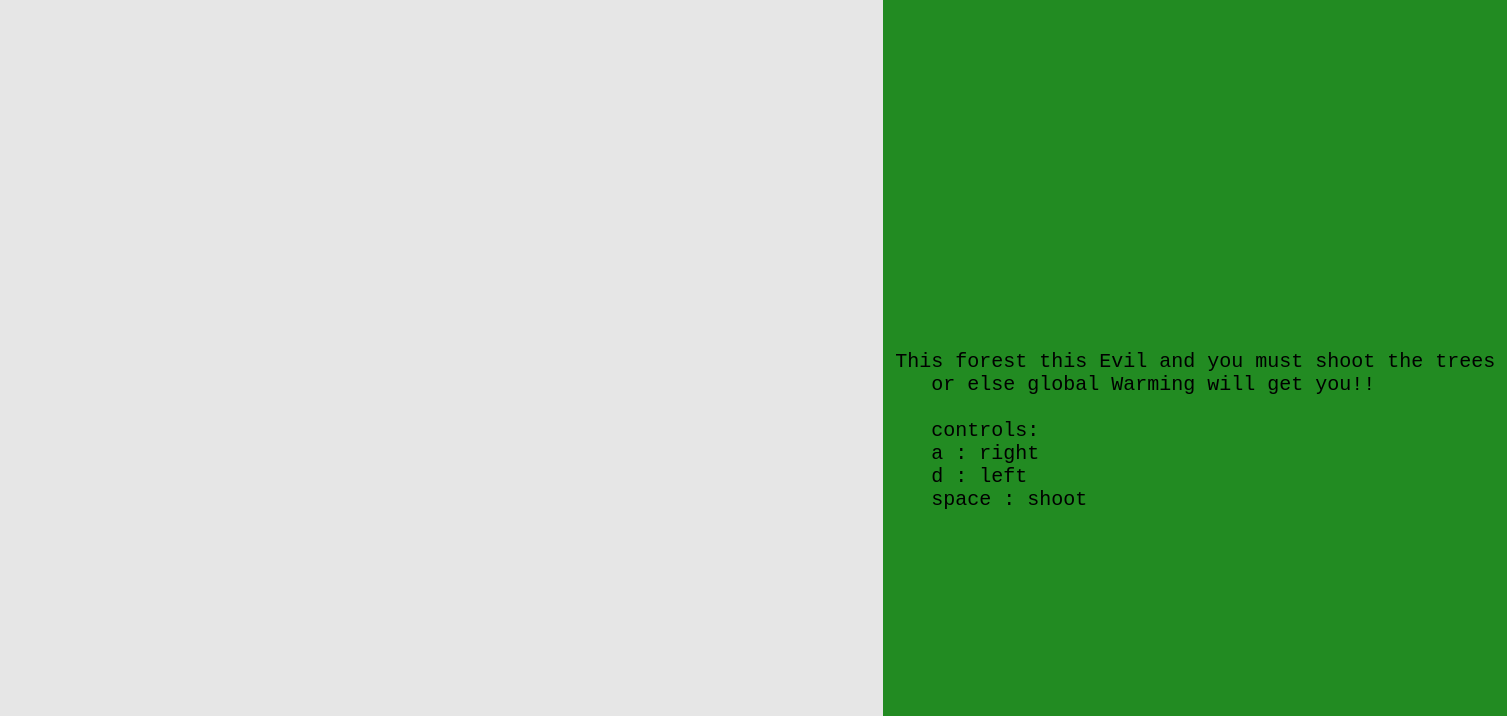
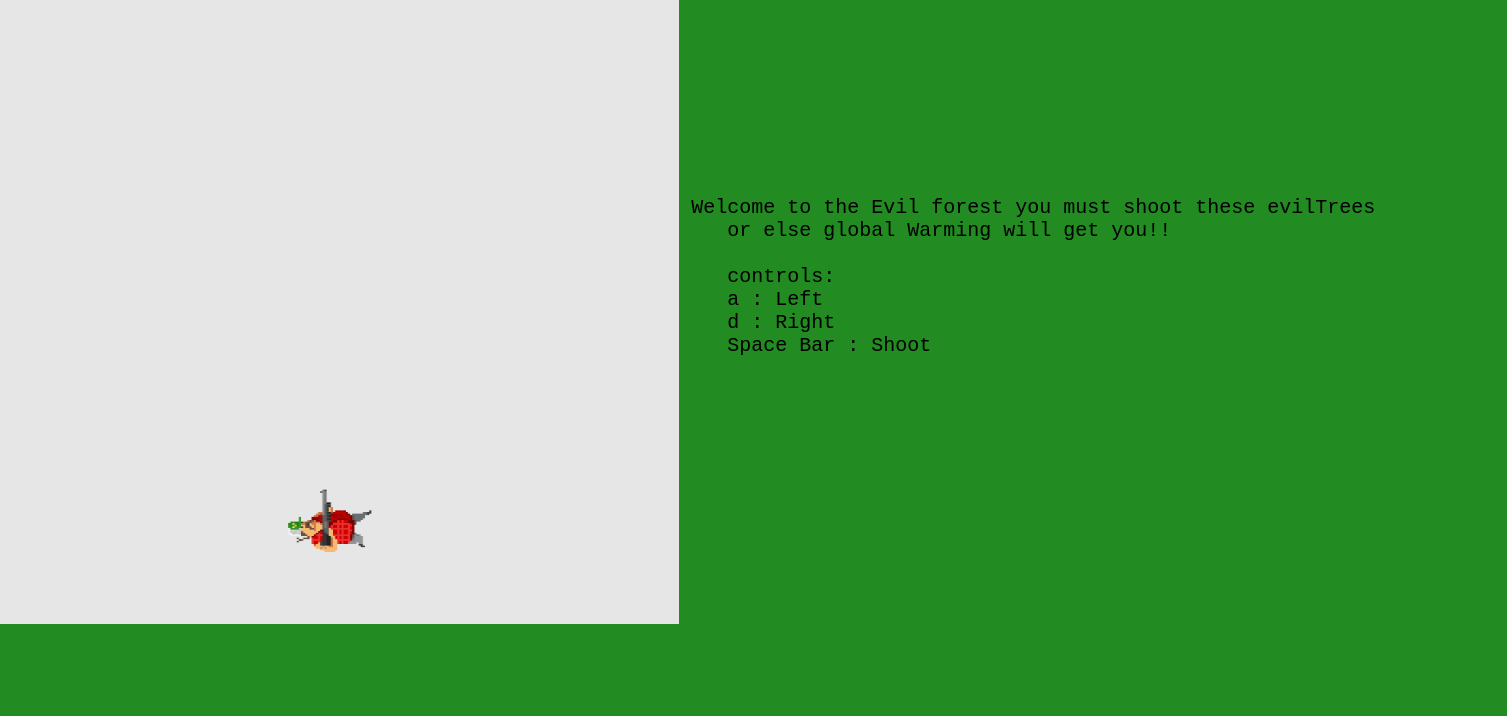
Before and after one commit to AaronArtG/The-Forest, a plain HTML site: page index.html in a window 1280 px wide. Shown: the part 84-800 px from the top of the page, 1507 px wide, since content can reach past the window. Drawn offline with Linux system fonts and the light colour scheme.

Commit message:
fixed the collision detection code

```diff
--- a/index.html
+++ b/index.html
@@ -13,13 +13,13 @@
 <div>
        <p><span>Score:</span><span id="scoreEl">0</span></p>
  <canvas></canvas>
-</div><pre> This forest this Evil and you must shoot the trees
+</div><pre> Welcome to the Evil forest you must shoot these evilTrees
     or else global Warming will get you!!
 
     controls:
-    a : right
-    d : left
-    space : shoot
+    a : Left
+    d : Right
+    Space Bar : Shoot
 </pre>
 <script src="./index.js"></script>
 </body>
--- a/index.js
+++ b/index.js
@@ -2,8 +2,8 @@ const scoreEl = document.querySelector('#scoreEl')
 const canvas = document.querySelector('canvas')
 const c = canvas.getContext('2d')
 
-canvas.width = 1024
-canvas.height = 1024
+canvas.width = 700
+canvas.height = 700
 
 class theHeroKinda {
     constructor() {
@@ -362,9 +362,9 @@ function animate(){
       grid.update()
 
 
-    // if(frames % 100 === 0 && grid.invaders.length > 0){
-    //     grid.invaders[Math.floor(Math.random() * grid.invaders.length)].shoot(invaderProjectiles)
-    // }
+    if(frames % 100 === 0 && grid.invaders.length > 0){
+        grid.invaders[Math.floor(Math.random() * grid.invaders.length)].shoot(invaderProjectiles)
+    }
 
       grid.invaders.forEach((invader, i) => {
         invader.update({velocity: grid.velocity})
@@ -398,7 +398,7 @@ function animate(){
                    grid.invaders.splice(i, 1)
                    projectiles.splice(j, 1)
 
-                   if(grid.invaders,length > 0){
+                   if(grid.invaders.length > 0){
                     const firstInvader = grid.invaders[0]
                     const lastInvader = grid.invaders[grid.invaders.length -1]
 
--- a/style.css
+++ b/style.css
@@ -1,5 +1,5 @@
 body {
-margin: 0;
+margin: 100;
 display: flex;
 justify-content: center;
 align-items: center;
```
Also changed, not shown: index2.js (deleted, +0 -295 lines), 1 other file.
